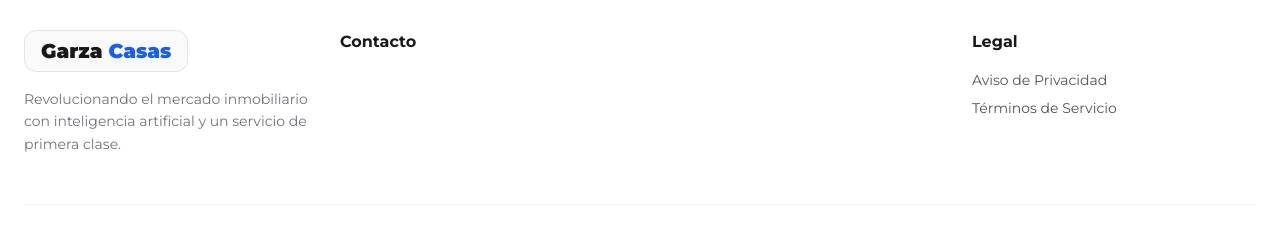
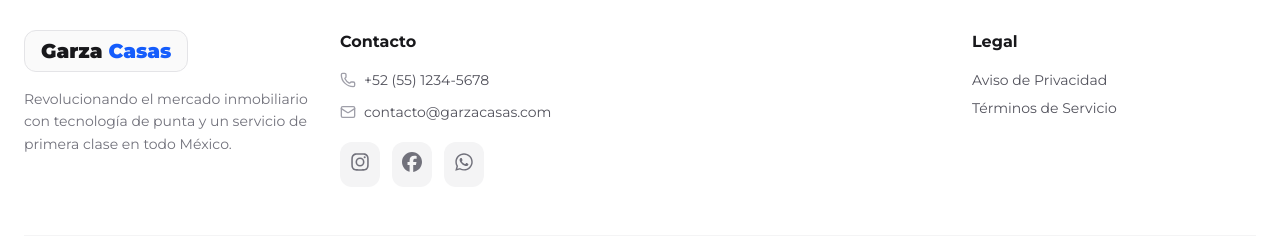
Before and after one commit to proyectoNet-ia/garzacasasIA, a Next.js app: page /agentes in a window 1280 px wide. Shown: the part 946-1183 px from the top of the page. Built offline with nearby package versions, Linux system fonts and the light colour scheme; no server answers; the database is empty.

Commit message:
fix(footer): provide contactConfig to property details and secondary pages with default fallbacks

```diff
--- a/src/app/agentes/[id]/page.tsx
+++ b/src/app/agentes/[id]/page.tsx
@@ -354,7 +354,7 @@ export default function AgentProfilePage() {
                 </div>
             </main>
 
-            <Footer />
+            <Footer contactConfig={contactConfig} />
         </div>
     )
 }
--- a/src/app/agentes/page.tsx
+++ b/src/app/agentes/page.tsx
@@ -28,7 +28,7 @@ export default async function AgentsPage() {
                 </div>
                 <Agents />
             </main>
-            <Footer />
+            <Footer contactConfig={contactConfig} />
         </div>
     )
 }
--- a/src/app/planes/page.tsx
+++ b/src/app/planes/page.tsx
@@ -28,7 +28,7 @@ export default async function PlansPage() {
                 </div>
                 <Pricing />
             </main>
-            <Footer />
+            <Footer contactConfig={contactConfig} />
         </div>
     )
 }
--- a/src/app/propiedades/[id]/page.tsx
+++ b/src/app/propiedades/[id]/page.tsx
@@ -605,7 +605,7 @@ export default function PropertyDetailPage() {
                 )}
             </AnimatePresence>
 
-            <Footer />
+            <Footer contactConfig={contactConfig} />
         </div>
     )
 }
--- a/src/app/servicios/page.tsx
+++ b/src/app/servicios/page.tsx
@@ -18,7 +18,7 @@ export default async function ServicesPage() {
                 </div>
                 <Services />
             </main>
-            <Footer />
+            <Footer contactConfig={contactConfig} />
         </div>
     )
 }
--- a/src/components/layout/Footer.tsx
+++ b/src/components/layout/Footer.tsx
@@ -2,6 +2,7 @@ import Link from "next/link"
 import { Phone, Mail } from "lucide-react"
 import { IconInstagram, IconFacebook, IconWhatsApp, IconLinkedIn } from "@/components/ui/SocialIcons"
 import { BrandLogo } from "@/components/brand/BrandLogo"
+import { DEFAULT_CONTACT_CONFIG } from "@/lib/settings"
 
 interface FooterProps {
     contactConfig?: {
@@ -15,6 +16,15 @@ interface FooterProps {
 }
 
 export function Footer({ contactConfig }: FooterProps) {
+    const config = {
+        phone: contactConfig?.phone || DEFAULT_CONTACT_CONFIG.phone,
+        email: contactConfig?.email || DEFAULT_CONTACT_CONFIG.email,
+        whatsapp: contactConfig?.whatsapp || DEFAULT_CONTACT_CONFIG.whatsapp,
+        instagram: contactConfig?.instagram || DEFAULT_CONTACT_CONFIG.instagram,
+        facebook: contactConfig?.facebook || DEFAULT_CONTACT_CONFIG.facebook,
+        linkedin: contactConfig?.linkedin || DEFAULT_CONTACT_CONFIG.linkedin,
+    }
+
     return (
         <footer className="border-t border-zinc-200 bg-white text-zinc-600">
             <div className="container px-4 md:px-6 mx-auto py-12 md:py-16">
@@ -33,7 +43,7 @@ export function Footer({ contactConfig }: FooterProps) {
                             }
                         />
                         <p className="text-sm text-zinc-500 leading-relaxed">
-                            Revolucionando el mercado inmobiliario con inteligencia artificial y un servicio de primera clase.
+                            Revolucionando el mercado inmobiliario con tecnología de punta y un servicio de primera clase en todo México.
                         </p>
                     </div>
 
@@ -41,42 +51,42 @@ export function Footer({ contactConfig }: FooterProps) {
                     <div className="col-span-1 md:col-span-2 space-y-4">
                         <h4 className="font-bold text-zinc-900">Contacto</h4>
                         <div className="space-y-3 text-sm">
-                            {contactConfig?.phone && (
-                                <a href={`tel:${contactConfig.phone}`} className="flex items-center gap-2 hover:text-blue-600 transition-colors">
+                            {config.phone && (
+                                <a href={`tel:${config.phone.replace(/\s+/g, '')}`} className="flex items-center gap-2 hover:text-blue-600 transition-colors">
                                     <Phone className="h-4 w-4 text-zinc-400" />
-                                    {contactConfig.phone}
+                                    {config.phone}
                                 </a>
                             )}
-                            {contactConfig?.email && (
-                                <a href={`mailto:${contactConfig.email}`} className="flex items-center gap-2 hover:text-blue-600 transition-colors">
+                            {config.email && (
+                                <a href={`mailto:${config.email}`} className="flex items-center gap-2 hover:text-blue-600 transition-colors">
                                     <Mail className="h-4 w-4 text-zinc-400" />
-                                    {contactConfig.email}
+                                    {config.email}
                                 </a>
                             )}
                             <div className="flex gap-3 pt-2">
-                                {contactConfig?.instagram && (
-                                    <a href={contactConfig.instagram} target="_blank" rel="noreferrer"
+                                {config.instagram && (
+                                    <a href={config.instagram} target="_blank" rel="noreferrer"
                                         className="bg-zinc-100 p-2.5 rounded-xl hover:bg-pink-50 hover:text-pink-600 transition-all text-zinc-500"
                                         aria-label="Instagram">
                                         <IconInstagram className="h-5 w-5" />
                                     </a>
                                 )}
-                                {contactConfig?.facebook && (
-                                    <a href={contactConfig.facebook} target="_blank" rel="noreferrer"
+                                {config.facebook && (
+                                    <a href={config.facebook} target="_blank" rel="noreferrer"
                                         className="bg-zinc-100 p-2.5 rounded-xl hover:bg-blue-50 hover:text-blue-600 transition-all text-zinc-500"
                                         aria-label="Facebook">
                                         <IconFacebook className="h-5 w-5" />
                                     </a>
                                 )}
-                                {contactConfig?.linkedin && (
-                                    <a href={contactConfig.linkedin} target="_blank" rel="noreferrer"
+                                {config.linkedin && (
+                                    <a href={config.linkedin} target="_blank" rel="noreferrer"
                                         className="bg-zinc-100 p-2.5 rounded-xl hover:bg-blue-50 hover:text-blue-700 transition-all text-zinc-500"
                                         aria-label="LinkedIn">
                                         <IconLinkedIn className="h-5 w-5" />
                                     </a>
                                 )}
-                                {contactConfig?.whatsapp && (
-                                    <a href={contactConfig.whatsapp} target="_blank" rel="noreferrer"
+                                {config.whatsapp && (
+                                    <a href={config.whatsapp.startsWith('http') ? config.whatsapp : `https://wa.me/${config.whatsapp.replace(/\D/g, '')}`} target="_blank" rel="noreferrer"
                                         className="bg-zinc-100 p-2.5 rounded-xl hover:bg-green-50 hover:text-green-600 transition-all text-zinc-500"
                                         aria-label="WhatsApp">
                                         <IconWhatsApp className="h-5 w-5" />
```
